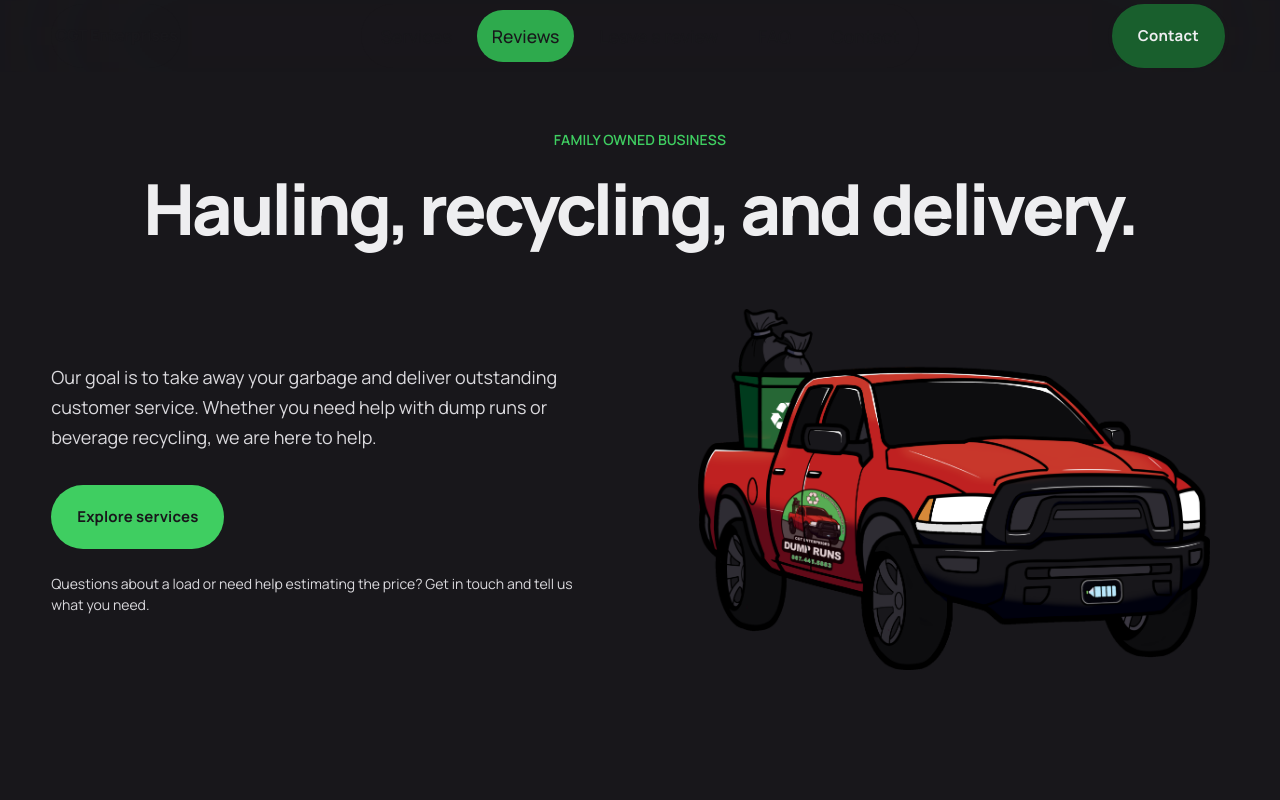
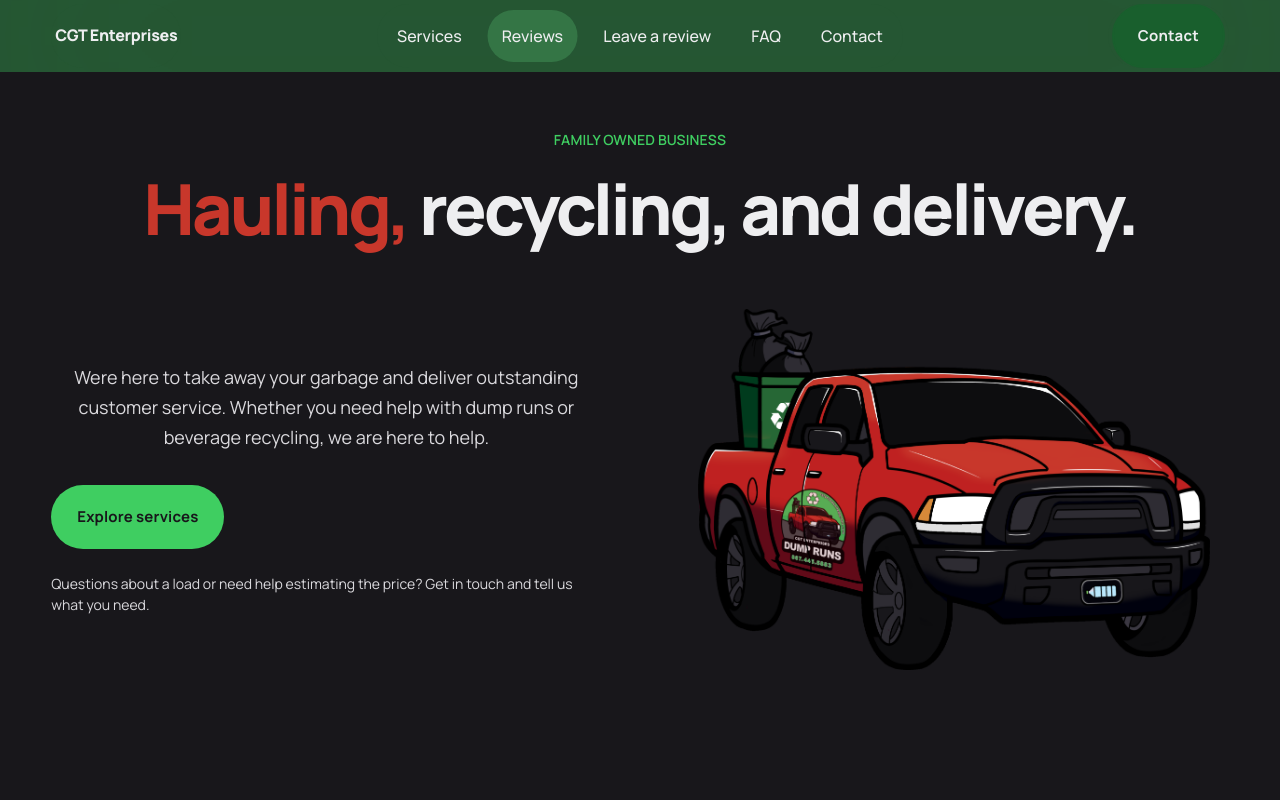
Before and after one commit to gwan-kib/CGT-Enterprises-Website, a React (Vite) app: page / in a window 1280 px wide. Shown: the top 800 px of the page. Built offline with nearby package versions, Linux system fonts and the light colour scheme.

Commit message:
style(layout): refine header pills and hero presentation

```diff
--- a/src/components/layout/Header.tsx
+++ b/src/components/layout/Header.tsx
@@ -113,9 +113,7 @@ export function Header() {
   const navTrackRef = useRef<HTMLDivElement>(null);
   const navIndicatorRef = useRef<HTMLSpanElement>(null);
   const isNavigationScrollingRef = useRef(false);
-  const [activeHref, setActiveHref] = useState<NavigationHref | null>(() =>
-    getNavigationHref(window.location.hash),
-  );
+  const [activeHref, setActiveHref] = useState<NavigationHref | null>(() => getNavigationHref(window.location.hash));
   const [hoveredHref, setHoveredHref] = useState<NavigationHref | null>(null);
   const highlightedHref = hoveredHref ?? activeHref;
 
@@ -141,10 +139,9 @@ export function Header() {
     // Final downward offset matches the extra space reserved by --anchor-offset.
     const maximumTranslateY = 16;
     // The maximum blur is configured beside the header styles for easy tuning.
-    const maximumBackdropBlur =
-      Number.parseFloat(
-        getComputedStyle(header).getPropertyValue("--header-backdrop-blur-maximum"),
-      );
+    const maximumBackdropBlur = Number.parseFloat(
+      getComputedStyle(header).getPropertyValue("--header-backdrop-blur-maximum"),
+    );
 
     const getFullWidthInlineInset = () => {
       const pageContent = document.querySelector<HTMLElement>(".page-section__inner");
@@ -158,8 +155,7 @@ export function Header() {
 
     // Keep a viewport-relative safety inset while allowing the outer pills to
     // move beyond the centered page-content boundary.
-    const getFloatingInlineInset = () =>
-      Math.min(20, Math.max(12, window.innerWidth * 0.04));
+    const getFloatingInlineInset = () => Math.min(20, Math.max(12, window.innerWidth * 0.04));
 
     const shell = header.querySelector<HTMLElement>(".site-header__shell");
     const colorZones = header.querySelectorAll<HTMLElement>("[data-header-color-zone]");
@@ -200,27 +196,22 @@ export function Header() {
     const applyProgress = (progress: number) => {
       const fullWidthInlineInset = getFullWidthInlineInset();
       const floatingInlineInset = getFloatingInlineInset();
-      const currentInlineInset =
-        fullWidthInlineInset + (floatingInlineInset - fullWidthInlineInset) * progress;
+      const currentInlineInset = fullWidthInlineInset + (floatingInlineInset - fullWidthInlineInset) * progress;
       const currentBarBlur = maximumBackdropBlur * (1 - progress);
       const currentPillBlur = maximumBackdropBlur * progress;
 
       header.style.setProperty("--header-shell-translate-y", (maximumTranslateY * progress).toFixed(2) + "px");
-      header.style.setProperty(
-        "--header-shell-inline-inset",
-        currentInlineInset.toFixed(2) + "px",
-      );
-      header.style.setProperty(
-        "--header-bar-blur",
-        currentBarBlur.toFixed(2) + "px",
-      );
-      header.style.setProperty(
-        "--header-pill-blur",
-        currentPillBlur.toFixed(2) + "px",
-      );
-      header.dataset.layoutState =
-        progress <= 0.001 ? "bar" : progress >= 0.999 ? "pills" : "transition";
+      header.style.setProperty("--header-shell-inline-inset", currentInlineInset.toFixed(2) + "px");
+      header.style.setProperty("--header-bar-blur", currentBarBlur.toFixed(2) + "px");
+      header.style.setProperty("--header-pill-blur", currentPillBlur.toFixed(2) + "px");
+      header.dataset.layoutState = progress <= 0.001 ? "bar" : progress >= 0.999 ? "pills" : "transition";
 
+      const maximumTintStrength =
+        Number.parseFloat(window.getComputedStyle(header).getPropertyValue("--header-tint-maximum")) || 0;
+
+      header.style.setProperty("--header-bar-tint", `${(maximumTintStrength * (1 - progress)).toFixed(1)}%`);
+
+      header.style.setProperty("--header-pill-tint", `${(maximumTintStrength * progress).toFixed(1)}%`);
       syncHeaderContrasts();
     };
 
@@ -379,9 +370,7 @@ export function Header() {
       return;
     }
 
-    const highlightedLink = track.querySelector<HTMLAnchorElement>(
-      'a[href="' + highlightedHref + '"]',
-    );
+    const highlightedLink = track.querySelector<HTMLAnchorElement>('a[href="' + highlightedHref + '"]');
 
     if (!highlightedLink) {
       return;
@@ -429,8 +418,7 @@ export function Header() {
     const isOutsideVisibleArea = linkRect.left < navRect.left || linkRect.right > navRect.right;
 
     if (isOutsideVisibleArea) {
-      const nextScrollLeft =
-        nav.scrollLeft + linkRect.left + linkRect.width / 2 - (navRect.left + navRect.width / 2);
+      const nextScrollLeft = nav.scrollLeft + linkRect.left + linkRect.width / 2 - (navRect.left + navRect.width / 2);
 
       nav.scrollTo({ behavior: "smooth", left: nextScrollLeft });
     }
--- a/src/components/sections/HeroSection.tsx
+++ b/src/components/sections/HeroSection.tsx
@@ -8,14 +8,14 @@ export function HeroSection() {
       <header className="hero-section__header">
         <p className="hero-section__eyebrow">Family Owned Business</p>
         <h1 className="hero-section__title" id="hero-title">
-          Hauling, recycling, and delivery.
+          <span className="hero-section__title-accent">Hauling,</span> recycling, and delivery.
         </h1>
       </header>
 
       <div className="hero-section__grid">
         <div className="hero-section__content">
           <p className="hero-section__summary">
-            Our goal is to take away your garbage and deliver outstanding customer service.
+            Were here to take away your garbage and deliver outstanding customer service.
             Whether you need help with dump runs or beverage recycling, we are here to help.
           </p>
           <div className="hero-section__actions">
--- a/src/styles/layout/header.css
+++ b/src/styles/layout/header.css
@@ -6,6 +6,10 @@
     --header-backdrop-blur-maximum: 100px;
     --header-bar-blur: var(--header-backdrop-blur-maximum);
     --header-pill-blur: 0px;
+
+    --header-tint-maximum: 35%;
+    --header-bar-tint: var(--header-tint-maximum);
+    --header-pill-tint: 0%;
 
     min-height: var(--header-height);
     margin-bottom: calc(0px - var(--header-height));
@@ -20,10 +24,10 @@
 
   .site-header[data-header-contrast="on-dark"],
   .site-header__group[data-header-contrast="on-dark"] {
-    --header-text-color: var(--color-neutral-900);
+    --header-text-color: var(--color-neutral-100);
 
-    --header-highlight-color: var(--color-brand-green-600);
-    --header-highlight-text-color: var(--color-neutral-900);
+    --header-highlight-color: var(--color-brand-green-400);
+    --header-highlight-text-color: var(--header-text-color);
 
     --header-action-color: var(--color-brand-green-800);
     --header-action-text-color: var(--color-neutral-100);
@@ -39,10 +43,10 @@
 
   .site-header[data-header-contrast="on-light"],
   .site-header__group[data-header-contrast="on-light"] {
-    --header-text-color: var(--color-neutral-100);
+    --header-text-color: var(--color-neutral-900);
 
-    --header-highlight-color: var(--color-brand-green-500);
-    --header-highlight-text-color: var(--color-neutral-900);
+    --header-highlight-color: var(--color-brand-green-700);
+    --header-highlight-text-color: var(--header-text-color);
 
     --header-action-color: var(--color-brand-green-700);
     --header-action-text-color: var(--color-neutral-100);
@@ -63,7 +67,9 @@
 
   .site-header__backdrop {
     @apply pointer-events-none absolute inset-0;
-    background: transparent;
+
+    background: color-mix(in srgb, var(--color-brand-green-500) var(--header-bar-tint), transparent);
+
     -webkit-backdrop-filter: blur(var(--header-bar-blur));
     backdrop-filter: blur(var(--header-bar-blur));
   }
@@ -85,11 +91,16 @@
     min-width: 0;
     padding-inline: var(--space-1);
     border-radius: var(--radius-pill);
-    background: transparent;
+
+    box-shadow:
+      0 1rem 2.5rem color-mix(in srgb, rgb(24 23 27 / 20%) var(--header-pill-tint), transparent),
+      0 0.25rem 0.75rem color-mix(in srgb, rgb(24 23 27 / 10%) var(--header-pill-tint), transparent);
+
+    background: color-mix(in srgb, var(--color-brand-green-600) var(--header-pill-tint), transparent);
+
     -webkit-backdrop-filter: blur(var(--header-pill-blur));
     backdrop-filter: blur(var(--header-pill-blur));
   }
-
 
   .site-header__group--brand {
     justify-self: start;
@@ -169,7 +180,7 @@
     position: absolute;
     inset: 0.35rem 0.1rem;
     border-radius: var(--radius-pill);
-    background: var(--header-highlight-color);
+    background: color-mix(in srgb, var(--header-highlight-color) 24%, transparent);
     transition: background-color var(--transition-fast) var(--easing-standard);
   }
 
@@ -192,7 +203,7 @@
     min-height: var(--touch-target-minimum);
     padding-inline: var(--space-3);
     color: var(--header-text-color);
-    font-size: 1.1rem;
+    font-size: 1rem;
     font-weight: 500;
     line-height: 1.25;
     white-space: nowrap;
--- a/src/styles/sections/hero.css
+++ b/src/styles/sections/hero.css
@@ -34,12 +34,17 @@
     text-wrap: balance;
   }
 
+  .hero-section__title-accent {
+    color: var(--color-brand-red-500);
+  }
+
   .hero-section__summary {
     max-width: 38rem;
     margin: 0;
     color: var(--color-neutral-200);
     font-size: 1.125rem;
     line-height: 1.65;
+    text-align: center;
   }
 
   .hero-section__actions {
```
